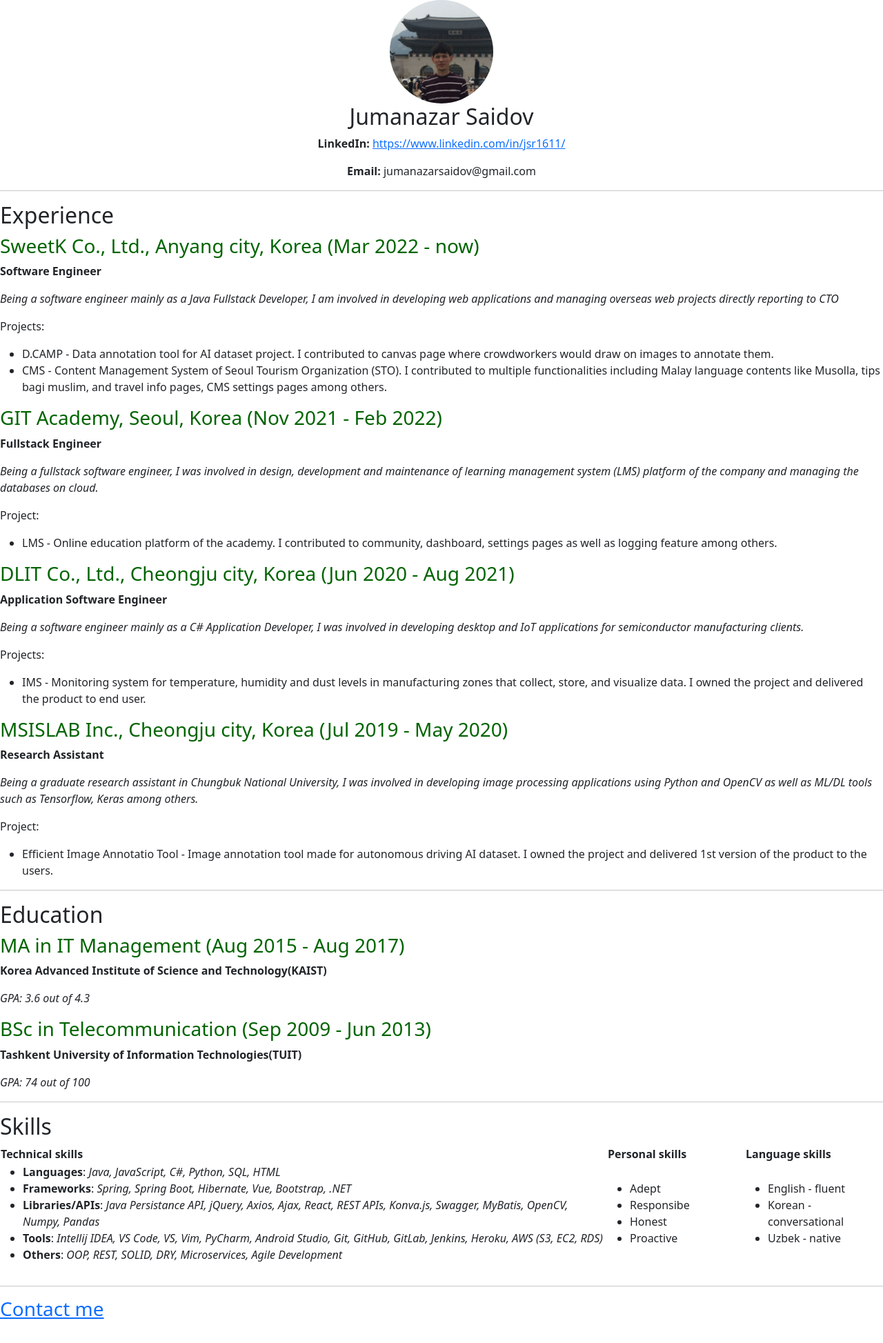
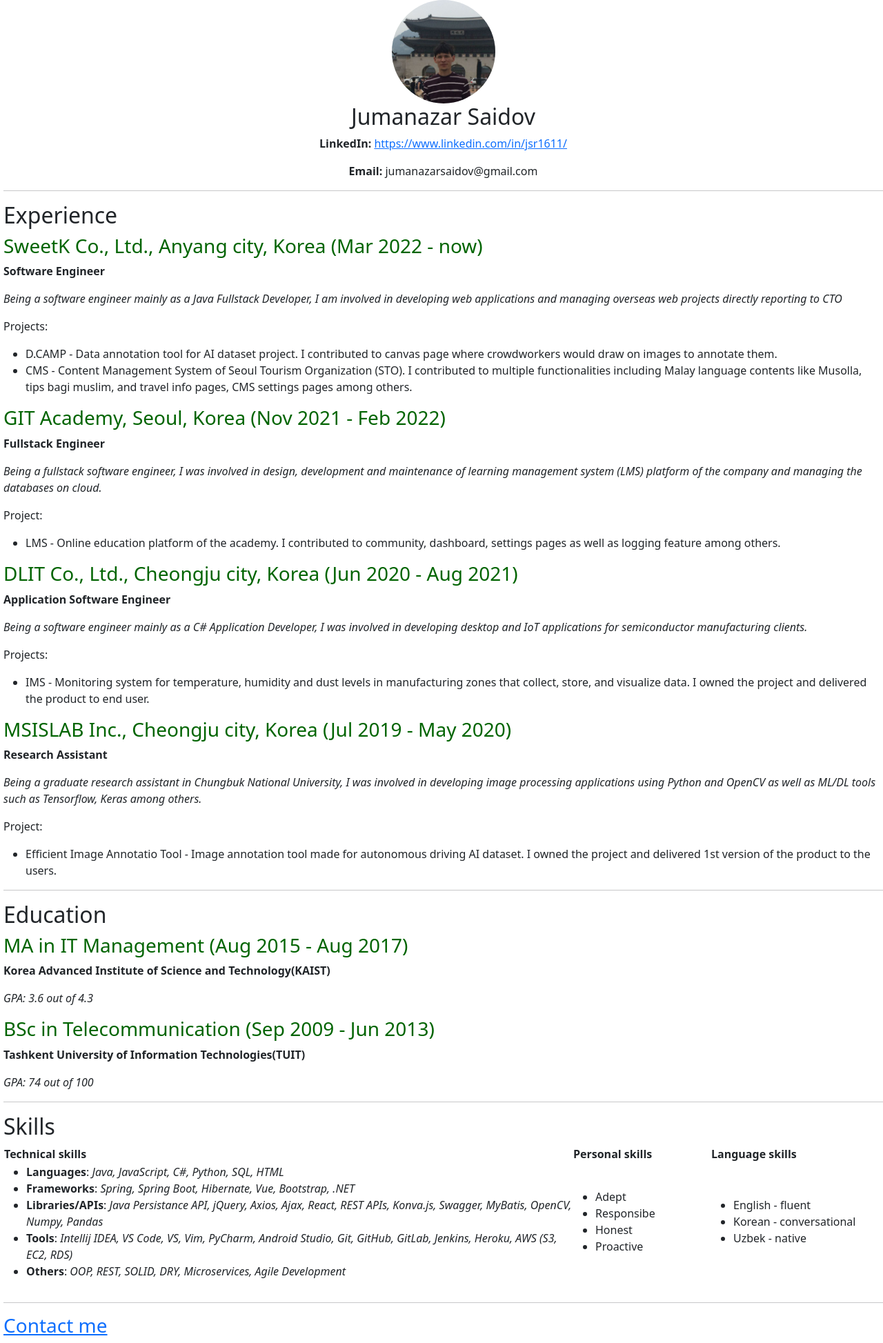
Before and after one commit to jsr1611/jsr1611.github.io, a Jekyll site: the page about/index.html, which Jekyll copies as it is, in a window 1280 px wide. Shown: the whole page at 69% size. Built offline with Jekyll 4.4.1, drawn with Linux system fonts in a browser that asks for light colours; before the commit the page ends 1923 px from its top, so only the background shows below that.

Commit message:
updated about page

```diff
--- a/about/index.html
+++ b/about/index.html
@@ -24,6 +24,9 @@
         }
         .experience__company{
             color: darkgreen;
+        }
+        body{
+          padding-left: 5px;
         }
     </style>
 </head>
@@ -96,7 +99,7 @@
             <thead>
                 <th width="auto">Technical skills</th>
                 <th width="200px">Personal skills</th>
-                <th width="200px">Language skills</th>
+                <th width="250px">Language skills</th>
             </thead>
             <tbody>
                 <tr>
```
